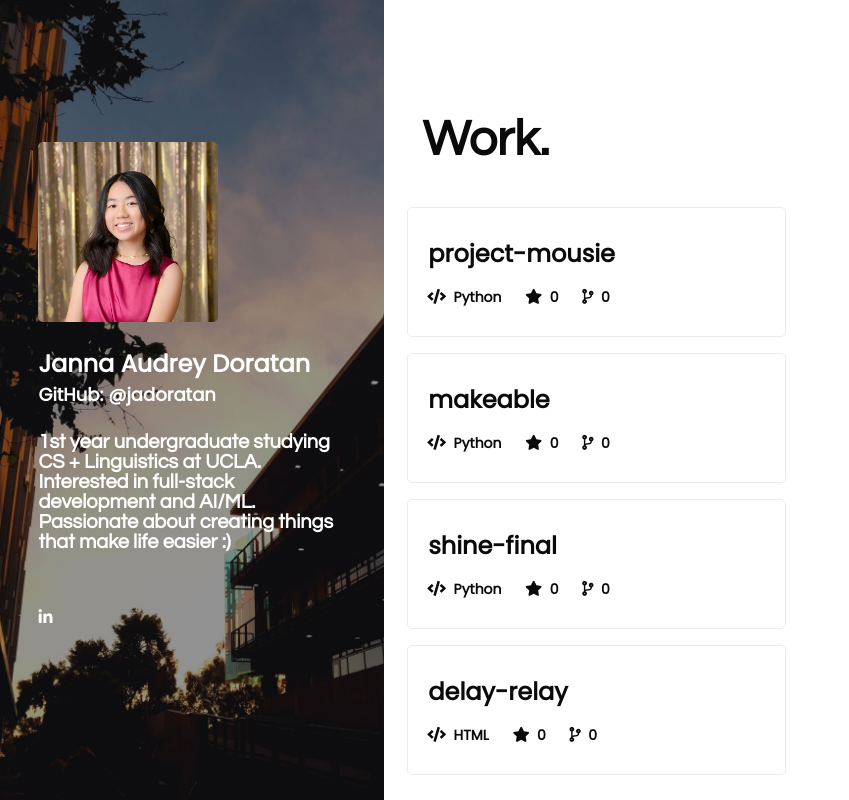
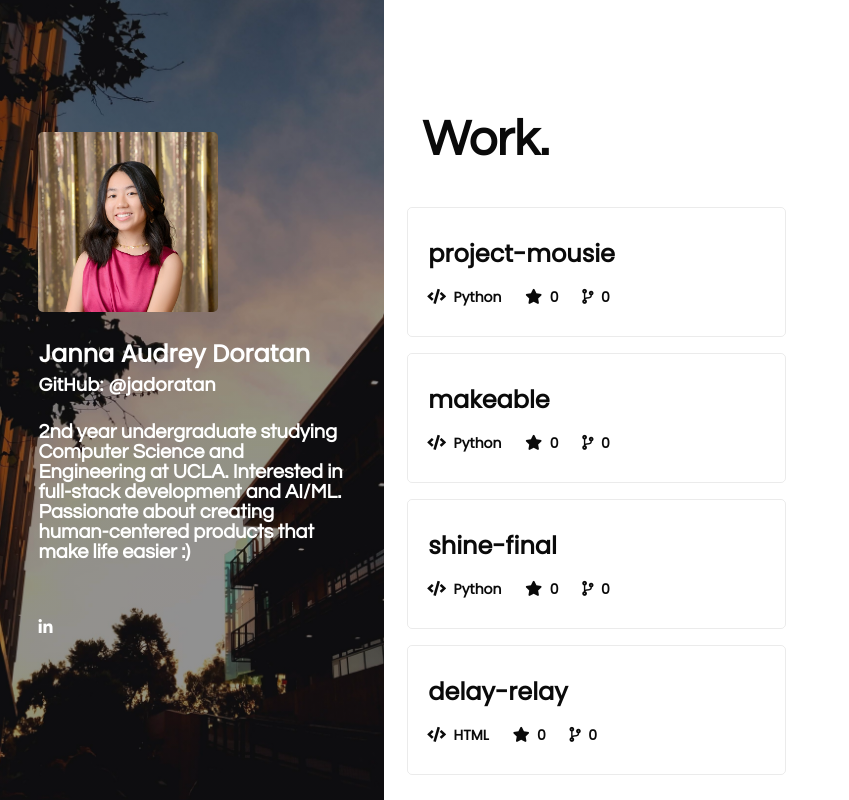
Before and after one commit to jadoratan/jadoratan.github.io, a plain HTML site: page index.html in a window 1280 px wide. Shown: the top 800 px of the page, without its empty margins (0-849 px from the left). Drawn offline with nearby package versions, Linux system fonts and the light colour scheme; a script that the page names is missing; files whose address does not match are found by name.

Commit message:
Update info

```diff
--- a/index.html
+++ b/index.html
@@ -20,8 +20,8 @@
       <div id="profile_img" style="background: url('https://raw.githubusercontent.com/jadoratan/jadoratan.github.io/refs/heads/main/assets/img/profile.jpg') center;"></div>
       <div id="username"><span style="display:block;">Janna Audrey Doratan</span>GitHub: <a href="https://github.com/jadoratan">@jadoratan</a></div>
       <div id="userbio">
-        1st year undergraduate studying CS + Linguistics at UCLA.
-        Interested in full-stack development and AI/ML. Passionate about creating things that make life easier :)
+        2nd year undergraduate studying Computer Science and Engineering at UCLA.
+        Interested in full-stack development and AI/ML. Passionate about creating human-centered products that make life easier :)
       </div>
       <div id="about">
                 <span style="display:none;"><i class="fas fa-users"></i> &nbsp; null</span>
```
